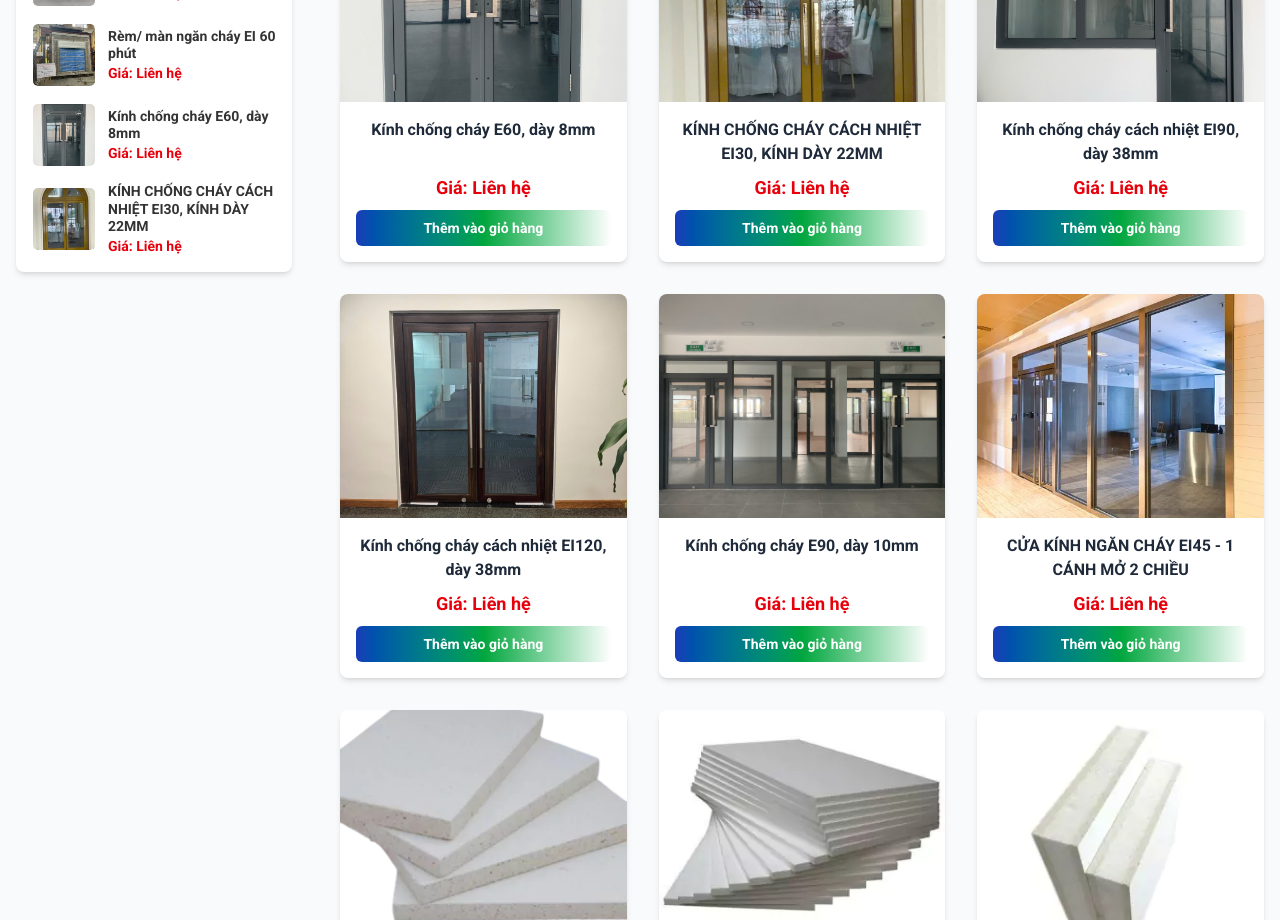
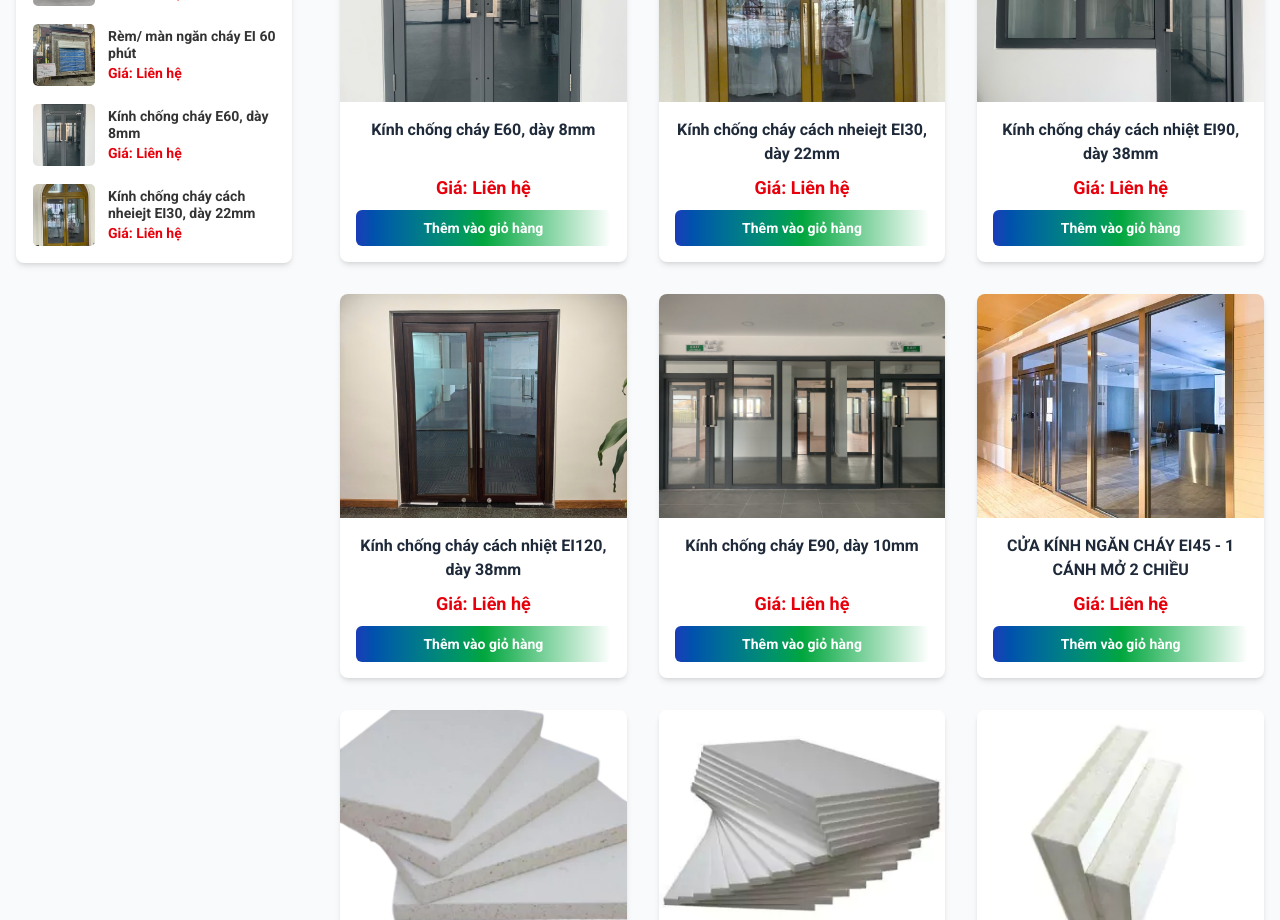
Before and after one commit to VuHoangPhuongz/xnk899-panel, a Next.js app: page /san-pham in a window 1280 px wide. Shown: the part 1040-1960 px from the top of the page. Built offline with nearby package versions, Linux system fonts and the light colour scheme.

Commit message:
23/08/2025

```diff
--- a/data/products.ts
+++ b/data/products.ts
@@ -70,7 +70,7 @@ export const products: Product[] = [
   },
   {
     "id": "kinh-chong-chay-cach-nhiet-ei30-day-22mm",
-    "name": "KÍNH CHỐNG CHÁY CÁCH NHIỆT EI30, KÍNH DÀY 22MM",
+    "name": "Kính chống cháy cách nheiejt EI30, dày 22mm",
     "price": 0,
     "category": "Kính chống cháy cách nhiệt",
     "categorySlug": "kinh-chong-chay",
```
